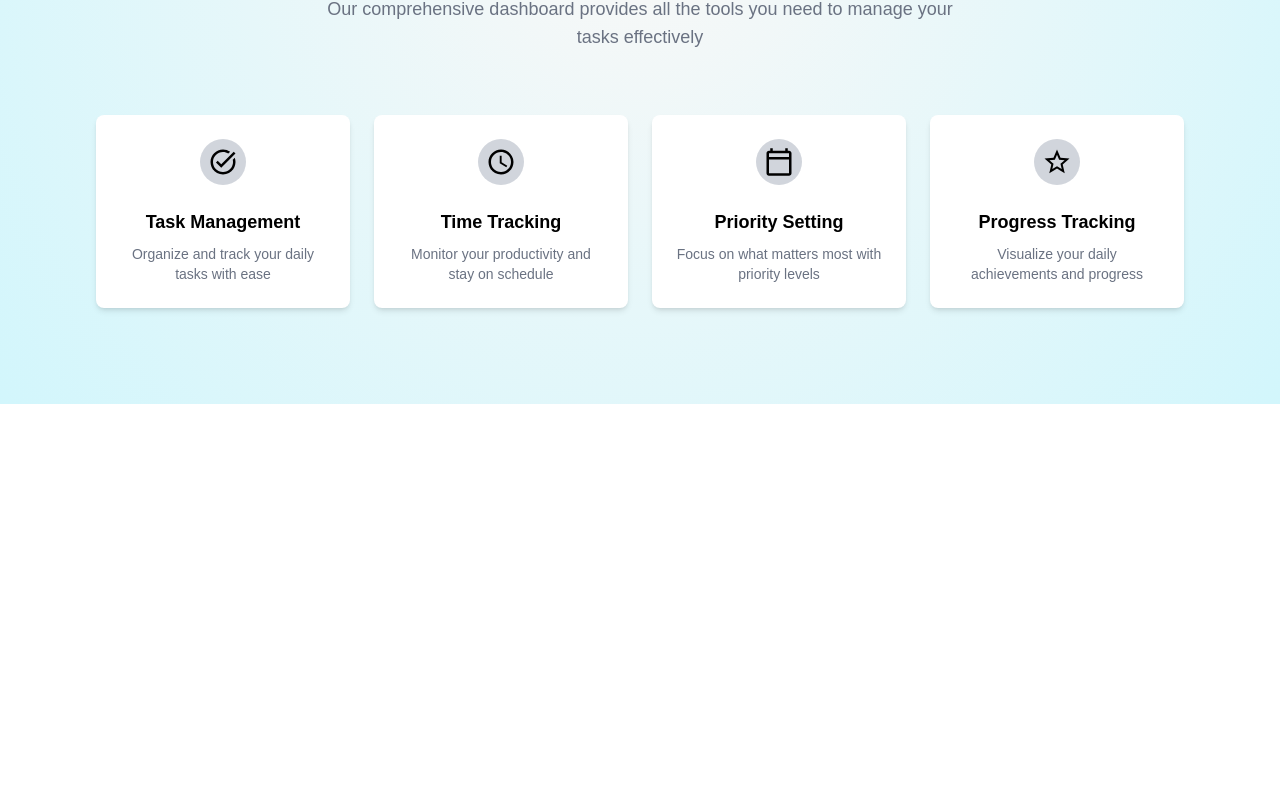
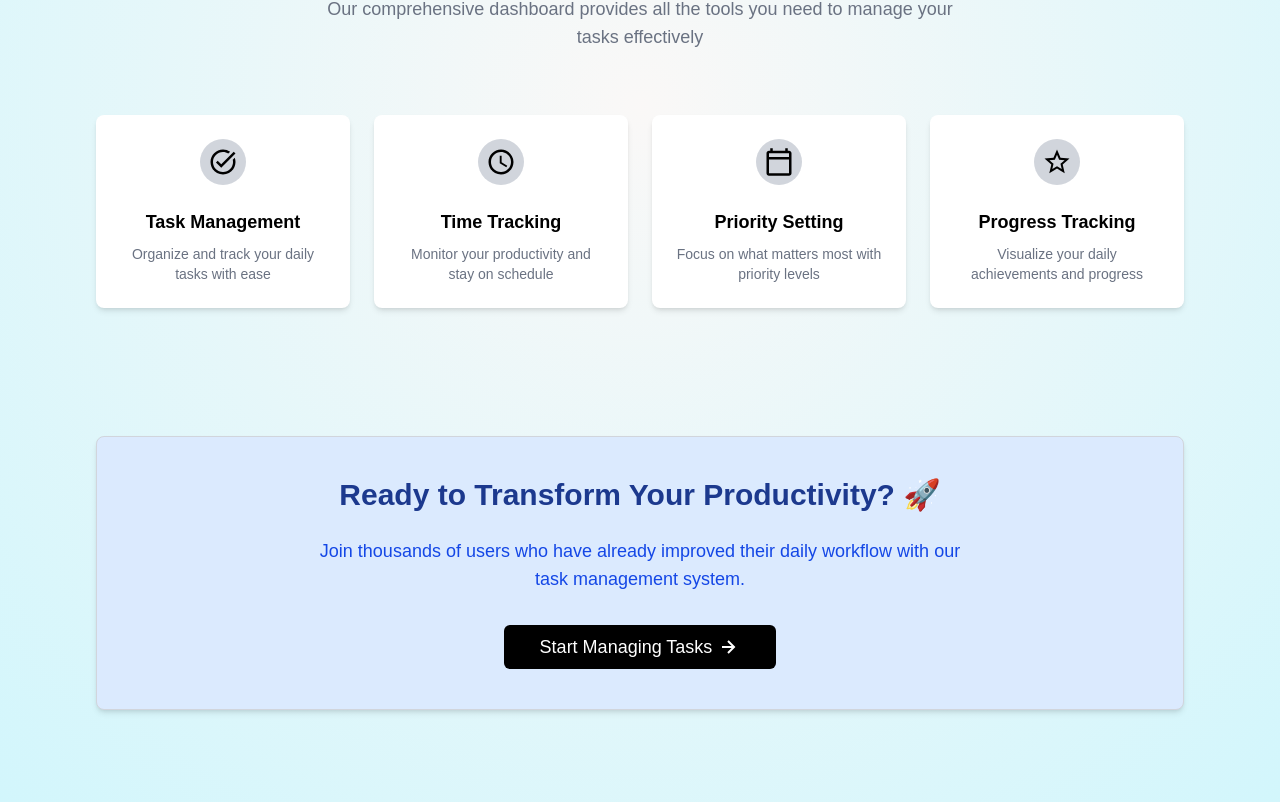
Before and after one commit to pirate08/tick-track, a Next.js app: page / in a window 1280 px wide. Shown: the part 593-1395 px from the top of the page. Before the commit the page ends 997 px from the top, so only its background shows below. Built offline with nearby package versions, Linux system fonts and the light colour scheme.

Commit message:
CTA is fully ready...

```diff
--- a/src/app/page.js
+++ b/src/app/page.js
@@ -1,4 +1,5 @@
 import HeroSection from '@/components/HeroSection';
+import Productivity from '@/components/Productivity';
 import Link from 'next/link';
 import React from 'react';
 import { BiRightArrowAlt } from 'react-icons/bi';
@@ -33,8 +34,12 @@ export default function Home() {
         </button>
       </div>
       {/* --HeroSection-- */}
-      <div className='mt-28 md:mt-32 w-full '>
+      <div className='mt-28 md:mt-32 w-full'>
         <HeroSection />
+      </div>
+      {/* --Productivity-- */}
+      <div className='mt-28 md:mt-32 w-full'>
+        <Productivity />
       </div>
     </main>
   );
--- /dev/null
+++ b/src/components/Productivity.jsx
@@ -0,0 +1,30 @@
+import Link from 'next/link';
+import React from 'react';
+import { BiRightArrowAlt } from 'react-icons/bi';
+
+const Productivity = () => {
+  return (
+    <div className='bg-blue-100 p-6 sm:p-10 rounded-lg border-1 border-gray-300 shadow-md'>
+      {/* --Title-- */}
+      <h1 className='text-xl text-blue-900 sm:text-2xl md:text-3xl font-bold mb-6'>
+        Ready to Transform Your Productivity? 🚀
+      </h1>
+      {/* --Paragraph-- */}
+      <p className='text-base sm:text-lg text-blue-700 text-center max-w-2xl mx-auto mb-8 '>
+        Join thousands of users who have already improved their daily workflow
+        with our task management system.
+      </p>
+      {/* --Call to Action-- */}
+      <Link href='/dashboard' className='no-underline flex justify-center'>
+        <button className='flex items-center justify-center gap-1 bg-black text-white py-2 px-8 sm:px-9 w-full sm:w-auto cursor-pointer rounded-md text-base sm:text-lg hover:bg-gray-800 transition-colors duration-200'>
+          Start Managing Tasks
+          <span className='text-2xl'>
+            <BiRightArrowAlt />
+          </span>
+        </button>
+      </Link>
+    </div>
+  );
+};
+
+export default Productivity;
```
